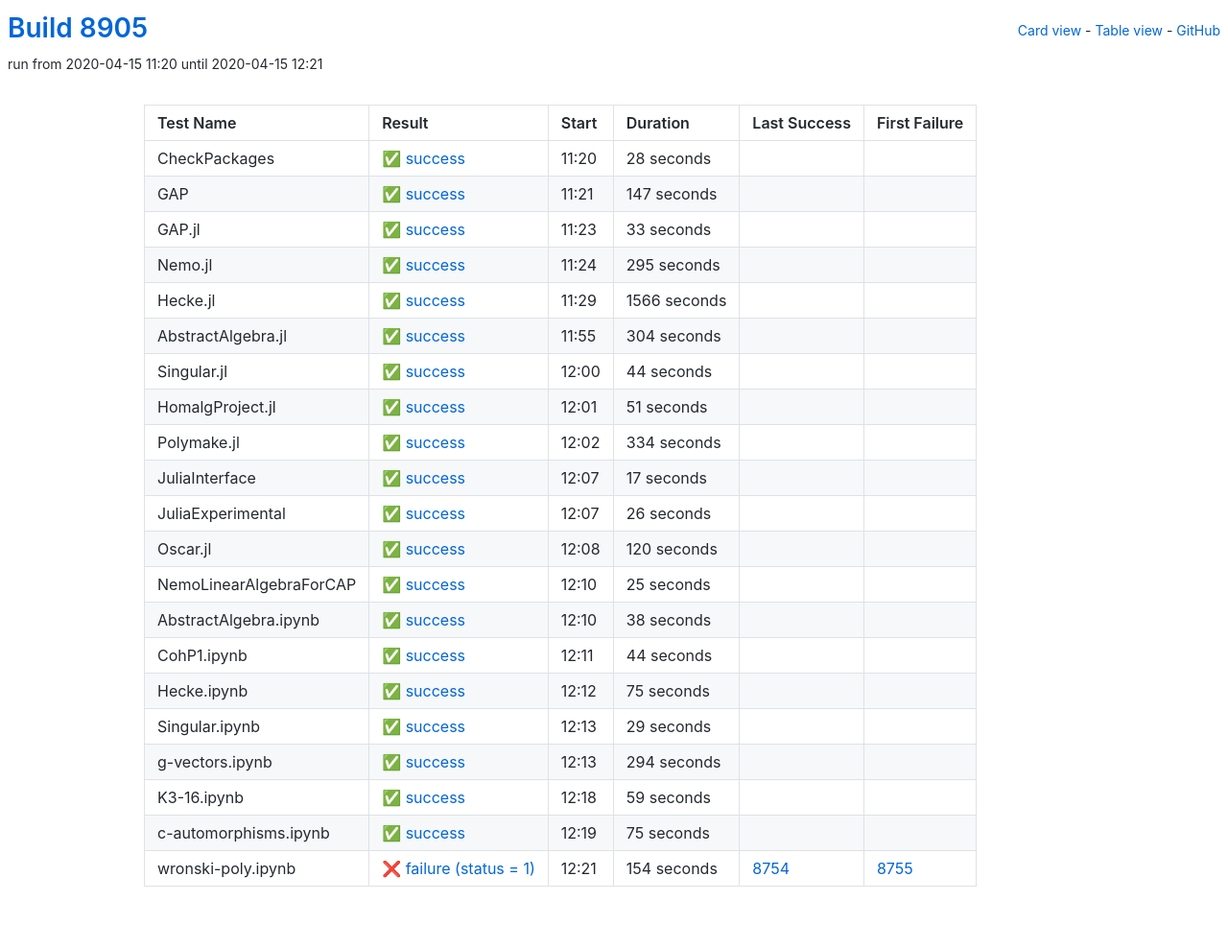
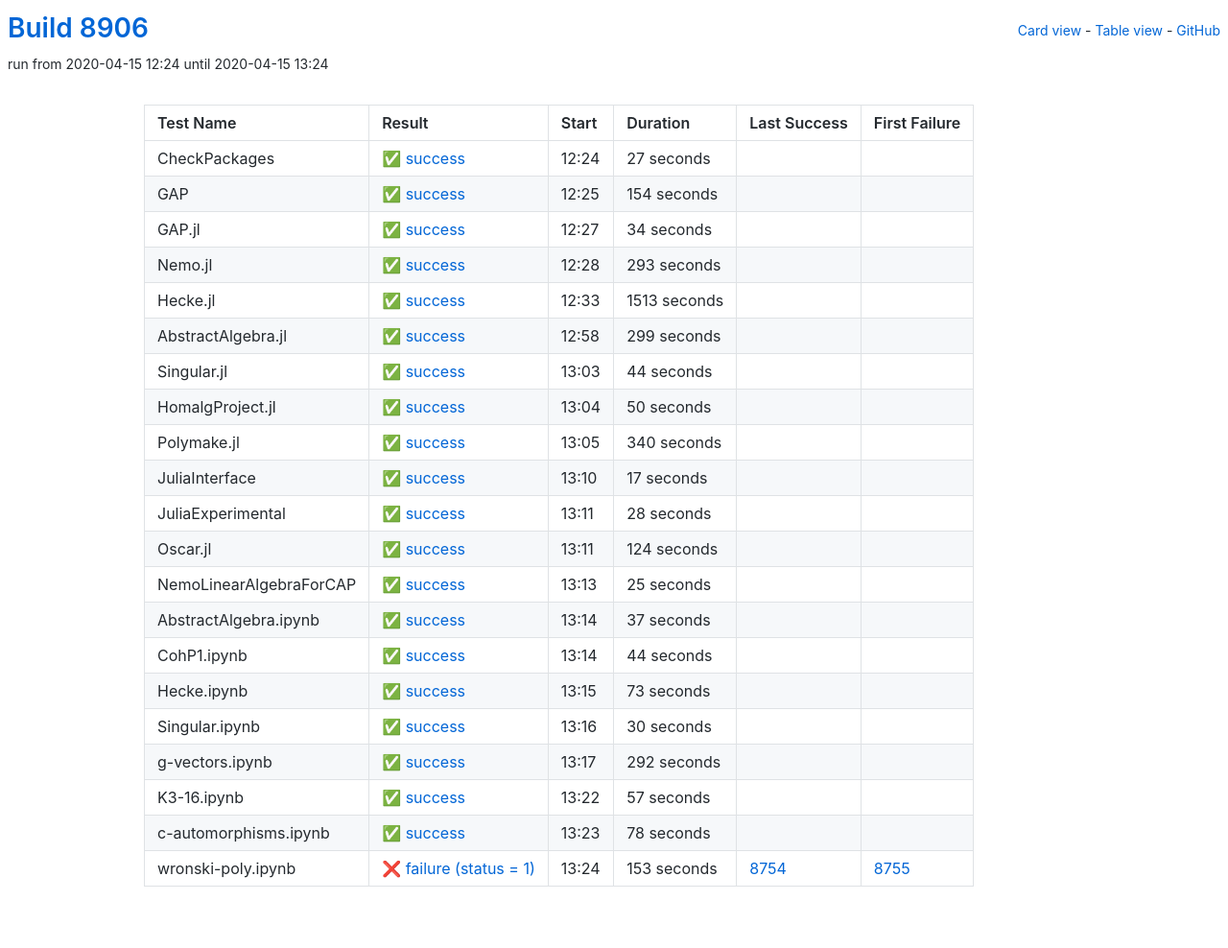
Before and after one commit to oscar-system/oscar-ci-status, a Jekyll site: the page built from table.html, in a window 1280 px wide. Shown: the whole page at 96% size. Built offline with Jekyll 4.4.1, drawn with Linux system fonts in a browser that asks for light colours.

Commit message:
Build 8906

```diff
--- a/_data/ci.yml
+++ b/_data/ci.yml
@@ -1,71 +1,71 @@
-build: 8905
-build_url: https://oscarci.mathematik.uni-kl.de/job/oscar/8905/
+build: 8906
+build_url: https://oscarci.mathematik.uni-kl.de/job/oscar/8906/
 job: oscar
 tests:
-- duration: 28
+- duration: 27
   exitcode: 0
   first_failure: false
   first_failure_url: null
   last_success: false
   last_success_url: null
-  log: https://oscarci.mathematik.uni-kl.de/job/oscar/8905/artifact/logs/build-8905/CheckPackages.log
+  log: https://oscarci.mathematik.uni-kl.de/job/oscar/8906/artifact/logs/build-8906/CheckPackages.log
   name: CheckPackages
-  start: 2020-04-15 11:20
+  start: 2020-04-15 12:24
   status: success
   success: true
-- duration: 147
+- duration: 154
   exitcode: 0
   first_failure: false
   first_failure_url: null
   last_success: false
   last_success_url: null
-  log: https://oscarci.mathematik.uni-kl.de/job/oscar/8905/artifact/logs/build-8905/GAP.log
+  log: https://oscarci.mathematik.uni-kl.de/job/oscar/8906/artifact/logs/build-8906/GAP.log
   name: GAP
-  start: 2020-04-15 11:21
+  start: 2020-04-15 12:25
   status: success
   success: true
-- duration: 33
+- duration: 34
   exitcode: 0
   first_failure: false
   first_failure_url: null
   last_success: false
   last_success_url: null
-  log: https://oscarci.mathematik.uni-kl.de/job/oscar/8905/artifact/logs/build-8905/GAP.jl.log
+  log: https://oscarci.mathematik.uni-kl.de/job/oscar/8906/artifact/logs/build-8906/GAP.jl.log
   name: GAP.jl
-  start: 2020-04-15 11:23
+  start: 2020-04-15 12:27
   status: success
   success: true
-- duration: 295
+- duration: 293
   exitcode: 0
   first_failure: false
   first_failure_url: null
   last_success: false
   last_success_url: null
-  log: https://oscarci.mathematik.uni-kl.de/job/oscar/8905/artifact/logs/build-8905/Nemo.jl.log
+  log: https://oscarci.mathematik.uni-kl.de/job/oscar/8906/artifact/logs/build-8906/Nemo.jl.log
   name: Nemo.jl
-  start: 2020-04-15 11:24
+  start: 2020-04-15 12:28
   status: success
   success: true
-- duration: 1566
+- duration: 1513
   exitcode: 0
   first_failure: false
   first_failure_url: null
   last_success: false
   last_success_url: null
-  log: https://oscarci.mathematik.uni-kl.de/job/oscar/8905/artifact/logs/build-8905/Hecke.jl.log
+  log: https://oscarci.mathematik.uni-kl.de/job/oscar/8906/artifact/logs/build-8906/Hecke.jl.log
   name: Hecke.jl
-  start: 2020-04-15 11:29
+  start: 2020-04-15 12:33
   status: success
   success: true
-- duration: 304
+- duration: 299
   exitcode: 0
   first_failure: false
   first_failure_url: null
   last_success: false
   last_success_url: null
-  log: https://oscarci.mathematik.uni-kl.de/job/oscar/8905/artifact/logs/build-8905/AbstractAlgebra.jl.log
+  log: https://oscarci.mathematik.uni-kl.de/job/oscar/8906/artifact/logs/build-8906/AbstractAlgebra.jl.log
   name: AbstractAlgebra.jl
-  start: 2020-04-15 11:55
+  start: 2020-04-15 12:58
   status: success
   success: true
 - duration: 44
@@ -74,31 +74,31 @@ tests:
   first_failure_url: null
   last_success: false
   last_success_url: null
-  log: https://oscarci.mathematik.uni-kl.de/job/oscar/8905/artifact/logs/build-8905/Singular.jl.log
+  log: https://oscarci.mathematik.uni-kl.de/job/oscar/8906/artifact/logs/build-8906/Singular.jl.log
   name: Singular.jl
-  start: 2020-04-15 12:00
+  start: 2020-04-15 13:03
   status: success
   success: true
-- duration: 51
+- duration: 50
   exitcode: 0
   first_failure: false
   first_failure_url: null
   last_success: false
   last_success_url: null
-  log: https://oscarci.mathematik.uni-kl.de/job/oscar/8905/artifact/logs/build-8905/HomalgProject.jl.log
+  log: https://oscarci.mathematik.uni-kl.de/job/oscar/8906/artifact/logs/build-8906/HomalgProject.jl.log
   name: HomalgProject.jl
-  start: 2020-04-15 12:01
+  start: 2020-04-15 13:04
   status: success
   success: true
-- duration: 334
+- duration: 340
   exitcode: 0
   first_failure: false
   first_failure_url: null
   last_success: false
   last_success_url: null
-  log: https://oscarci.mathematik.uni-kl.de/job/oscar/8905/artifact/logs/build-8905/Polymake.jl.log
+  log: https://oscarci.mathematik.uni-kl.de/job/oscar/8906/artifact/logs/build-8906/Polymake.jl.log
   name: Polymake.jl
-  start: 2020-04-15 12:02
+  start: 2020-04-15 13:05
   status: success
   success: true
 - duration: 17
@@ -107,31 +107,31 @@ tests:
   first_failure_url: null
   last_success: false
   last_success_url: null
-  log: https://oscarci.mathematik.uni-kl.de/job/oscar/8905/artifact/logs/build-8905/JuliaInterface.log
+  log: https://oscarci.mathematik.uni-kl.de/job/oscar/8906/artifact/logs/build-8906/JuliaInterface.log
   name: JuliaInterface
-  start: 2020-04-15 12:07
+  start: 2020-04-15 13:10
   status: success
   success: true
-- duration: 26
+- duration: 28
   exitcode: 0
   first_failure: false
   first_failure_url: null
   last_success: false
   last_success_url: null
-  log: https://oscarci.mathematik.uni-kl.de/job/oscar/8905/artifact/logs/build-8905/JuliaExperimental.log
+  log: https://oscarci.mathematik.uni-kl.de/job/oscar/8906/artifact/logs/build-8906/JuliaExperimental.log
   name: JuliaExperimental
-  start: 2020-04-15 12:07
+  start: 2020-04-15 13:11
   status: success
   success: true
-- duration: 120
+- duration: 124
   exitcode: 0
   first_failure: false
   first_failure_url: null
   last_success: false
   last_success_url: null
-  log: https://oscarci.mathematik.uni-kl.de/job/oscar/8905/artifact/logs/build-8905/Oscar.jl.log
+  log: https://oscarci.mathematik.uni-kl.de/job/oscar/8906/artifact/logs/build-8906/Oscar.jl.log
   name: Oscar.jl
-  start: 2020-04-15 12:08
+  start: 2020-04-15 13:11
   status: success
   success: true
 - duration: 25
@@ -140,20 +140,20 @@ tests:
   first_failure_url: null
   last_success: false
   last_success_url: null
-  log: https://oscarci.mathematik.uni-kl.de/job/oscar/8905/artifact/logs/build-8905/NemoLinearAlgebraForCAP.log
+  log: https://oscarci.mathematik.uni-kl.de/job/oscar/8906/artifact/logs/build-8906/NemoLinearAlgebraForCAP.log
   name: NemoLinearAlgebraForCAP
-  start: 2020-04-15 12:10
+  start: 2020-04-15 13:13
   status: success
   success: true
-- duration: 38
+- duration: 37
   exitcode: 0
   first_failure: false
   first_failure_url: null
   last_success: false
   last_success_url: null
-  log: https://oscarci.mathematik.uni-kl.de/job/oscar/8905/artifact/logs/build-8905/AbstractAlgebra.ipynb.log
+  log: https://oscarci.mathematik.uni-kl.de/job/oscar/8906/artifact/logs/build-8906/AbstractAlgebra.ipynb.log
   name: AbstractAlgebra.ipynb
-  start: 2020-04-15 12:10
+  start: 2020-04-15 13:14
   status: success
   success: true
 - duration: 44
@@ -162,74 +162,74 @@ tests:
   first_failure_url: null
   last_success: false
   last_success_url: null
-  log: https://oscarci.mathematik.uni-kl.de/job/oscar/8905/artifact/logs/build-8905/CohP1.ipynb.log
+  log: https://oscarci.mathematik.uni-kl.de/job/oscar/8906/artifact/logs/build-8906/CohP1.ipynb.log
   name: CohP1.ipynb
-  start: 2020-04-15 12:11
+  start: 2020-04-15 13:14
   status: success
   success: true
-- duration: 75
+- duration: 73
   exitcode: 0
   first_failure: false
   first_failure_url: null
   last_success: false
   last_success_url: null
-  log: https://oscarci.mathematik.uni-kl.de/job/oscar/8905/artifact/logs/build-8905/Hecke.ipynb.log
+  log: https://oscarci.mathematik.uni-kl.de/job/oscar/8906/artifact/logs/build-8906/Hecke.ipynb.log
   name: Hecke.ipynb
-  start: 2020-04-15 12:12
+  start: 2020-04-15 13:15
   status: success
   success: true
-- duration: 29
+- duration: 30
   exitcode: 0
   first_failure: false
   first_failure_url: null
   last_success: false
   last_success_url: null
-  log: https://oscarci.mathematik.uni-kl.de/job/oscar/8905/artifact/logs/build-8905/Singular.ipynb.log
+  log: https://oscarci.mathematik.uni-kl.de/job/oscar/8906/artifact/logs/build-8906/Singular.ipynb.log
   name: Singular.ipynb
-  start: 2020-04-15 12:13
+  start: 2020-04-15 13:16
   status: success
   success: true
-- duration: 294
+- duration: 292
   exitcode: 0
   first_failure: false
   first_failure_url: null
   last_success: false
   last_success_url: null
-  log: https://oscarci.mathematik.uni-kl.de/job/oscar/8905/artifact/logs/build-8905/g-vectors.ipynb.log
+  log: https://oscarci.mathematik.uni-kl.de/job/oscar/8906/artifact/logs/build-8906/g-vectors.ipynb.log
   name: g-vectors.ipynb
-  start: 2020-04-15 12:13
+  start: 2020-04-15 13:17
   status: success
   success: true
-- duration: 59
+- duration: 57
   exitcode: 0
   first_failure: false
   first_failure_url: null
   last_success: false
   last_success_url: null
-  log: https://oscarci.mathematik.uni-kl.de/job/oscar/8905/artifact/logs/build-8905/K3-16.ipynb.log
+  log: https://oscarci.mathematik.uni-kl.de/job/oscar/8906/artifact/logs/build-8906/K3-16.ipynb.log
   name: K3-16.ipynb
-  start: 2020-04-15 12:18
+  start: 2020-04-15 13:22
   status: success
   success: true
-- duration: 75
+- duration: 78
   exitcode: 0
   first_failure: false
   first_failure_url: null
   last_success: false
   last_success_url: null
-  log: https://oscarci.mathematik.uni-kl.de/job/oscar/8905/artifact/logs/build-8905/c-automorphisms.ipynb.log
+  log: https://oscarci.mathematik.uni-kl.de/job/oscar/8906/artifact/logs/build-8906/c-automorphisms.ipynb.log
   name: c-automorphisms.ipynb
-  start: 2020-04-15 12:19
+  start: 2020-04-15 13:23
   status: success
   success: true
-- duration: 154
+- duration: 153
   exitcode: 1
   first_failure: 8755
   first_failure_url: https://oscarci.mathematik.uni-kl.de/job/oscar/8755/
   last_success: 8754
   last_success_url: https://oscarci.mathematik.uni-kl.de/job/oscar/8754/
-  log: https://oscarci.mathematik.uni-kl.de/job/oscar/8905/artifact/logs/build-8905/wronski-poly.ipynb.log
+  log: https://oscarci.mathematik.uni-kl.de/job/oscar/8906/artifact/logs/build-8906/wronski-poly.ipynb.log
   name: wronski-poly.ipynb
-  start: 2020-04-15 12:21
+  start: 2020-04-15 13:24
   status: failure
   success: false
```
Also changed, not shown: README.md.
